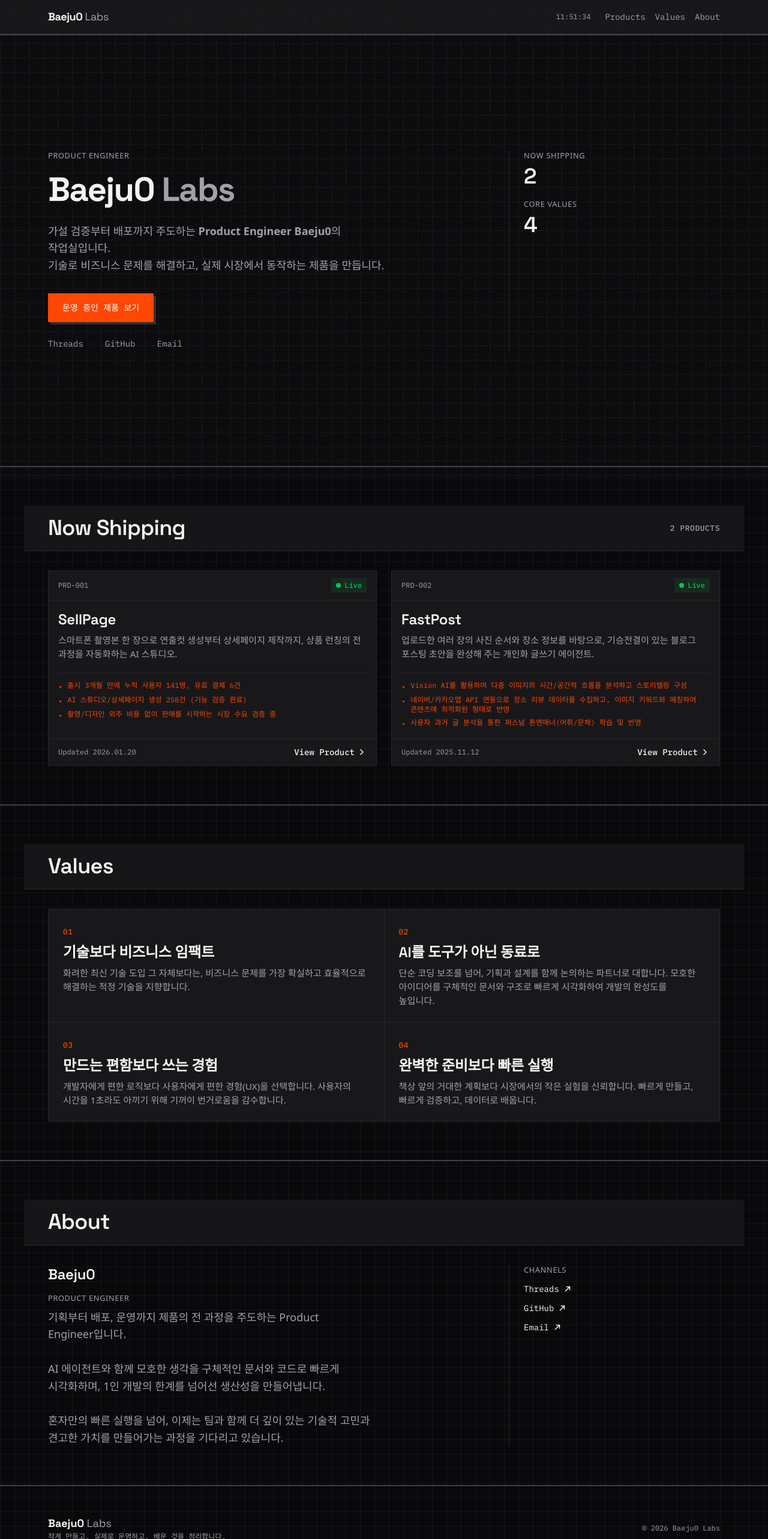
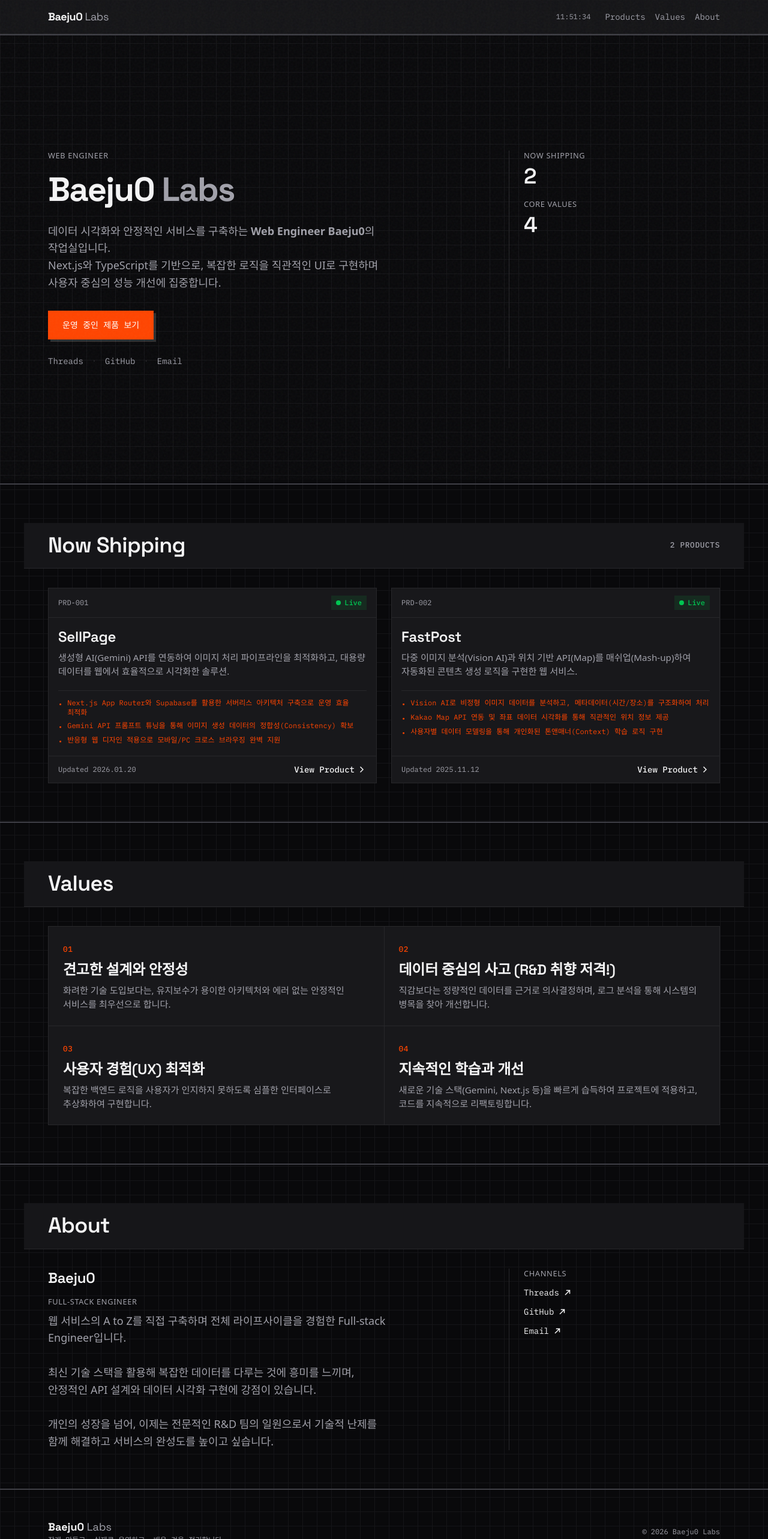
Before and after one commit to Baeju0/baeju0, a Next.js app: page / in a window 1280 px wide. Shown: the top 2566 px of the page at 60% size. Built offline with nearby package versions, Linux system fonts and the light colour scheme.

Commit message:
feat: content update for engineering focus

```diff
--- a/src/app/page.tsx
+++ b/src/app/page.tsx
@@ -5,11 +5,11 @@
     id: 'PRD-001',
     title: 'SellPage',
     description:
-      '스마트폰 촬영본 한 장으로 연출컷 생성부터 상세페이지 제작까지, 상품 런칭의 전 과정을 자동화하는 AI 스튜디오.',
+      '생성형 AI(Gemini) API를 연동하여 이미지 처리 파이프라인을 최적화하고, 대용량 데이터를 웹에서 효율적으로 시각화한 솔루션.',
     impact: [
-      '출시 3개월 만에 누적 사용자 141명, 유료 결제 6건',
-      'AI 스튜디오/상세페이지 생성 258건 (기능 검증 완료)',
-      '촬영/디자인 외주 비용 없이 판매를 시작하는 시장 수요 검증 중',
+      'Next.js App Router와 Supabase를 활용한 서버리스 아키텍처 구축으로 운영 효율 최적화',
+      'Gemini API 프롬프트 튜닝을 통해 이미지 생성 데이터의 정합성(Consistency) 확보',
+      '반응형 웹 디자인 적용으로 모바일/PC 크로스 브라우징 완벽 지원',
     ],
     status: 'live' as const,
     href: 'https://www.sellpage.life',
@@ -19,11 +19,11 @@
     id: 'PRD-002',
     title: 'FastPost',
     description:
-      '업로드한 여러 장의 사진 순서와 장소 정보를 바탕으로, 기승전결이 있는 블로그 포스팅 초안을 완성해 주는 개인화 글쓰기 에이전트.',
+      '다중 이미지 분석(Vision AI)과 위치 기반 API(Map)를 매쉬업(Mash-up)하여 자동화된 콘텐츠 생성 로직을 구현한 웹 서비스.',
     impact: [
-      'Vision AI를 활용하여 다중 이미지의 시간/공간적 흐름을 분석하고 스토리텔링 구성',
-      '네이버/카카오맵 API 연동으로 장소 리뷰 데이터를 수집하고, 이미지 키워드와 매칭하여 콘텐츠에 최적화된 형태로 반영',
-      '사용자 과거 글 분석을 통한 퍼스널 톤앤매너(어휘/문체) 학습 및 반영',
+      'Vision AI로 비정형 이미지 데이터를 분석하고, 메타데이터(시간/장소)를 구조화하여 처리',
+      'Kakao Map API 연동 및 좌표 데이터 시각화를 통해 직관적인 위치 정보 제공',
+      '사용자별 데이터 모델링을 통해 개인화된 톤앤매너(Context) 학습 로직 구현',
     ],
     status: 'live' as const,
     href: 'https://fastpost.life',
@@ -34,27 +34,27 @@
 const values = [
   {
     number: '01',
-    title: '기술보다 비즈니스 임팩트',
+    title: '견고한 설계와 안정성',
     description:
-      '화려한 최신 기술 도입 그 자체보다는, 비즈니스 문제를 가장 확실하고 효율적으로 해결하는 적정 기술을 지향합니다.',
+      '화려한 기술 도입보다는, 유지보수가 용이한 아키텍처와 에러 없는 안정적인 서비스를 최우선으로 합니다.',
   },
   {
     number: '02',
-    title: 'AI를 도구가 아닌 동료로',
+    title: '데이터 중심의 사고 (R&D 취향 저격!)',
     description:
-      '단순 코딩 보조를 넘어, 기획과 설계를 함께 논의하는 파트너로 대합니다. 모호한 아이디어를 구체적인 문서와 구조로 빠르게 시각화하여 개발의 완성도를 높입니다.',
+      '직감보다는 정량적인 데이터를 근거로 의사결정하며, 로그 분석을 통해 시스템의 병목을 찾아 개선합니다.',
   },
   {
     number: '03',
-    title: '만드는 편함보다 쓰는 경험',
+    title: '사용자 경험(UX) 최적화',
     description:
-      '개발자에게 편한 로직보다 사용자에게 편한 경험(UX)을 선택합니다. 사용자의 시간을 1초라도 아끼기 위해 기꺼이 번거로움을 감수합니다.',
+      '복잡한 백엔드 로직을 사용자가 인지하지 못하도록 심플한 인터페이스로 추상화하여 구현합니다.',
   },
   {
     number: '04',
-    title: '완벽한 준비보다 빠른 실행',
+    title: '지속적인 학습과 개선',
     description:
-      '책상 앞의 거대한 계획보다 시장에서의 작은 실험을 신뢰합니다. 빠르게 만들고, 빠르게 검증하고, 데이터로 배웁니다.',
+      '새로운 기술 스택(Gemini, Next.js 등)을 빠르게 습득하여 프로젝트에 적용하고, 코드를 지속적으로 리팩토링합니다.',
   },
 ];
 
@@ -68,18 +68,18 @@
           <div className="grid gap-8 md:grid-cols-12">
             <div className="md:col-span-8">
               <p className="text-caption mb-4 text-[var(--neutral-500)]">
-                Product Engineer
+                Web Engineer
               </p>
               <h1 className="font-[family-name:var(--font-space-grotesk)] text-display-h1 mb-6 text-[var(--color-primary)]">
                 <span className="text-[var(--color-primary)]">Baeju0</span>
                 <span className="text-[var(--neutral-500)]"> Labs</span>
               </h1>
               <p className="text-body-large max-w-xl text-[var(--neutral-500)]">
-                가설 검증부터 배포까지 주도하는{' '}
-                <strong>Product Engineer Baeju0</strong>의 작업실입니다.
+                데이터 시각화와 안정적인 서비스를 구축하는{' '}
+                <strong>Web Engineer Baeju0</strong>의 작업실입니다.
                 <br />
-                기술로 비즈니스 문제를 해결하고, 실제 시장에서 동작하는 제품을
-                만듭니다.
+                Next.js와 TypeScript를 기반으로, 복잡한 로직을 직관적인 UI로 구현하며
+                사용자 중심의 성능 개선에 집중합니다.
               </p>
 
               <div className="mt-8 flex flex-col gap-4 sm:flex-row">
@@ -198,19 +198,19 @@
                 Baeju0
               </h3>
               <p className="text-caption mb-2 text-[var(--neutral-500)]">
-                Product Engineer
+                Full-stack Engineer
               </p>
               <p className="text-body-large max-w-xl text-[var(--neutral-500)]">
-                기획부터 배포, 운영까지 제품의 전 과정을 주도하는 Product
-                Engineer입니다.
+                웹 서비스의 A to Z를 직접 구축하며 전체 라이프사이클을 경험한
+                Full-stack Engineer입니다.
                 <br />
                 <br />
-                AI 에이전트와 함께 모호한 생각을 구체적인 문서와 코드로 빠르게
-                시각화하며, 1인 개발의 한계를 넘어선 생산성을 만들어냅니다.
+                최신 기술 스택을 활용해 복잡한 데이터를 다루는 것에 흥미를 느끼며,
+                안정적인 API 설계와 데이터 시각화 구현에 강점이 있습니다.
                 <br />
                 <br />
-                혼자만의 빠른 실행을 넘어, 이제는 팀과 함께 더 깊이 있는 기술적
-                고민과 견고한 가치를 만들어가는 과정을 기다리고 있습니다.
+                개인의 성장을 넘어, 이제는 전문적인 R&D 팀의 일원으로서
+                기술적 난제를 함께 해결하고 서비스의 완성도를 높이고 싶습니다.
               </p>
             </div>
 
```
